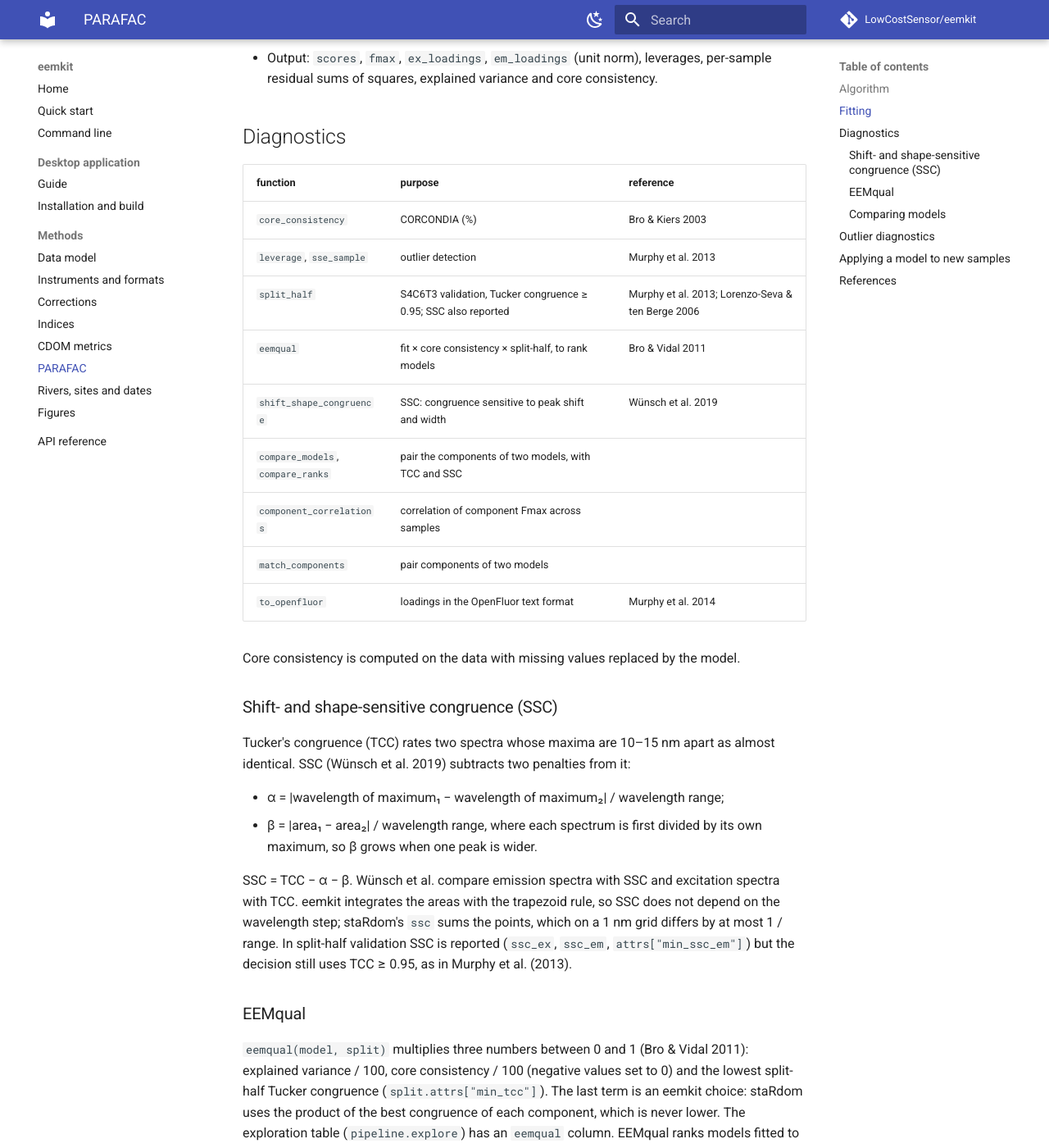
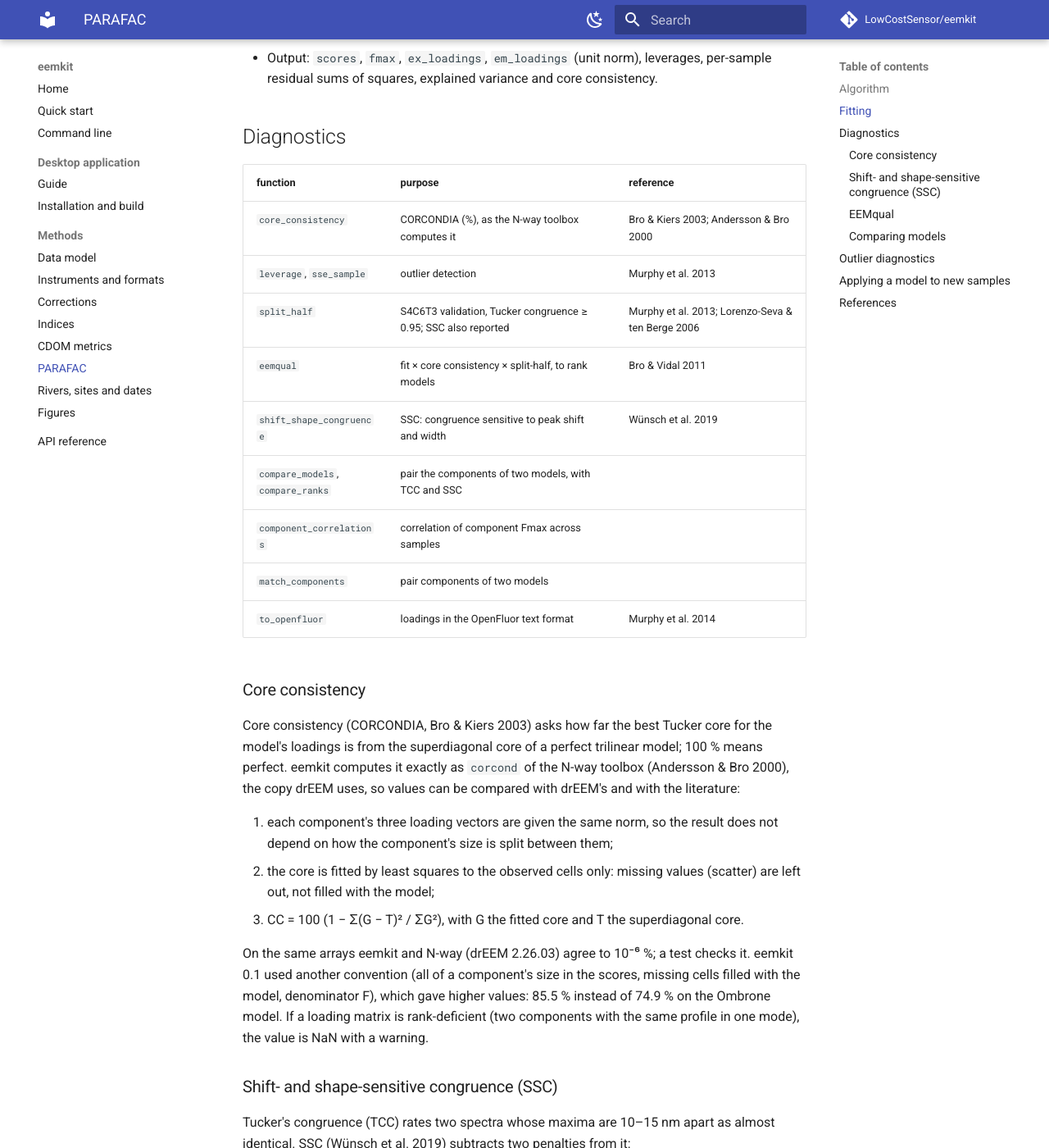
Before and after one commit to LowCostSensor/eemkit, an MkDocs documentation site: the page built from docs/parafac.md, in a window 1280 px wide and 1400 px high, scrolled down 835 px. Shown: the whole window at 82% size. Built offline with MkDocs 1.6.1 and Material for MkDocs 9.7.7, drawn with Linux system fonts in a browser that asks for light colours; comment, search, counter and statistics services are not loaded; some of the changed text lies outside the part shown.

Commit message:
Core consistency computed as the N-way toolbox (drEEM)
core_consistency now follows corcond of the N-way toolbox, as drEEM's
fitparafac calls it: loading vectors of each component scaled to the
same norm, core fitted to the observed cells only, denominator the sum
of squares of the core. The previous value depended on how each
component's size was split between the modes. Values match drEEM
2.26.03 to 1e-6 % (tests with MATLAB reference values). Ombrone final
model: 75.0 % instead of 85.5 %; the models do not change.

README and docs: PARAFAC benchmark against drEEM (N-way and parafac3w).

Co-Authored-By: Claude Opus 5.5 <noreply@anthropic.com>

```diff
--- a/docs/parafac.md
+++ b/docs/parafac.md
@@ -38,7 +38,7 @@ m = eemkit.parafac.fit_parafac(ds, rank=5, n_init=10, normalization="norm", tol=
 
 | function | purpose | reference |
 |---|---|---|
-| `core_consistency` | CORCONDIA (%) | Bro & Kiers 2003 |
+| `core_consistency` | CORCONDIA (%), as the N-way toolbox computes it | Bro & Kiers 2003; Andersson & Bro 2000 |
 | `leverage`, `sse_sample` | outlier detection | Murphy et al. 2013 |
 | `split_half` | S4C6T3 validation, Tucker congruence ≥ 0.95; SSC also reported | Murphy et al. 2013; Lorenzo-Seva & ten Berge 2006 |
 | `eemqual` | fit × core consistency × split-half, to rank models | Bro & Vidal 2011 |
@@ -48,8 +48,27 @@ m = eemkit.parafac.fit_parafac(ds, rank=5, n_init=10, normalization="norm", tol=
 | `match_components` | pair components of two models | |
 | `to_openfluor` | loadings in the OpenFluor text format | Murphy et al. 2014 |
 
-Core consistency is computed on the data with missing values replaced by the
-model.
+### Core consistency
+
+Core consistency (CORCONDIA, Bro & Kiers 2003) asks how far the best Tucker
+core for the model's loadings is from the superdiagonal core of a perfect
+trilinear model; 100 % means perfect. eemkit computes it exactly as `corcond`
+of the N-way toolbox (Andersson & Bro 2000), the copy drEEM uses, so values
+can be compared with drEEM's and with the literature:
+
+1. each component's three loading vectors are given the same norm, so the
+   result does not depend on how the component's size is split between them;
+2. the core is fitted by least squares to the observed cells only: missing
+   values (scatter) are left out, not filled with the model;
+3. CC = 100 (1 − Σ(G − T)² / ΣG²), with G the fitted core and T the
+   superdiagonal core.
+
+On the same arrays eemkit and N-way (drEEM 2.26.03) agree to 10⁻⁶ %; a test
+checks it. eemkit 0.1 used another convention (all of a component's size in
+the scores, missing cells filled with the model, denominator F), which gave
+higher values: 85.5 % instead of 74.9 % on the Ombrone model. If a loading
+matrix is rank-deficient (two components with the same profile in one mode),
+the value is NaN with a warning.
 
 ### Shift- and shape-sensitive congruence (SSC)
 
@@ -132,6 +151,7 @@ they may contain a component the model does not have.
 
 ## References
 
+Andersson, C.A., Bro, R. (2000) *Chemometrics and Intelligent Laboratory Systems* 52, 1–4 ·
 Bro, R., Kiers, H.A.L. (2003) *Journal of Chemometrics* 17, 274–286 ·
 Bro, R., Vidal, M. (2011) *Chemometrics and Intelligent Laboratory Systems* 106, 86–92 ·
 Lorenzo-Seva, U., ten Berge, J.M.F. (2006) *Methodology* 2, 57–64 ·
```
Also changed, not shown: CHANGELOG.md (+13 -0 lines), README.md (+5 -0 lines), docs/app-guide.md (+2 -2 lines), docs/cli.md (+4 -4 lines), docs/index.md (+5 -2 lines), 3 other files.
